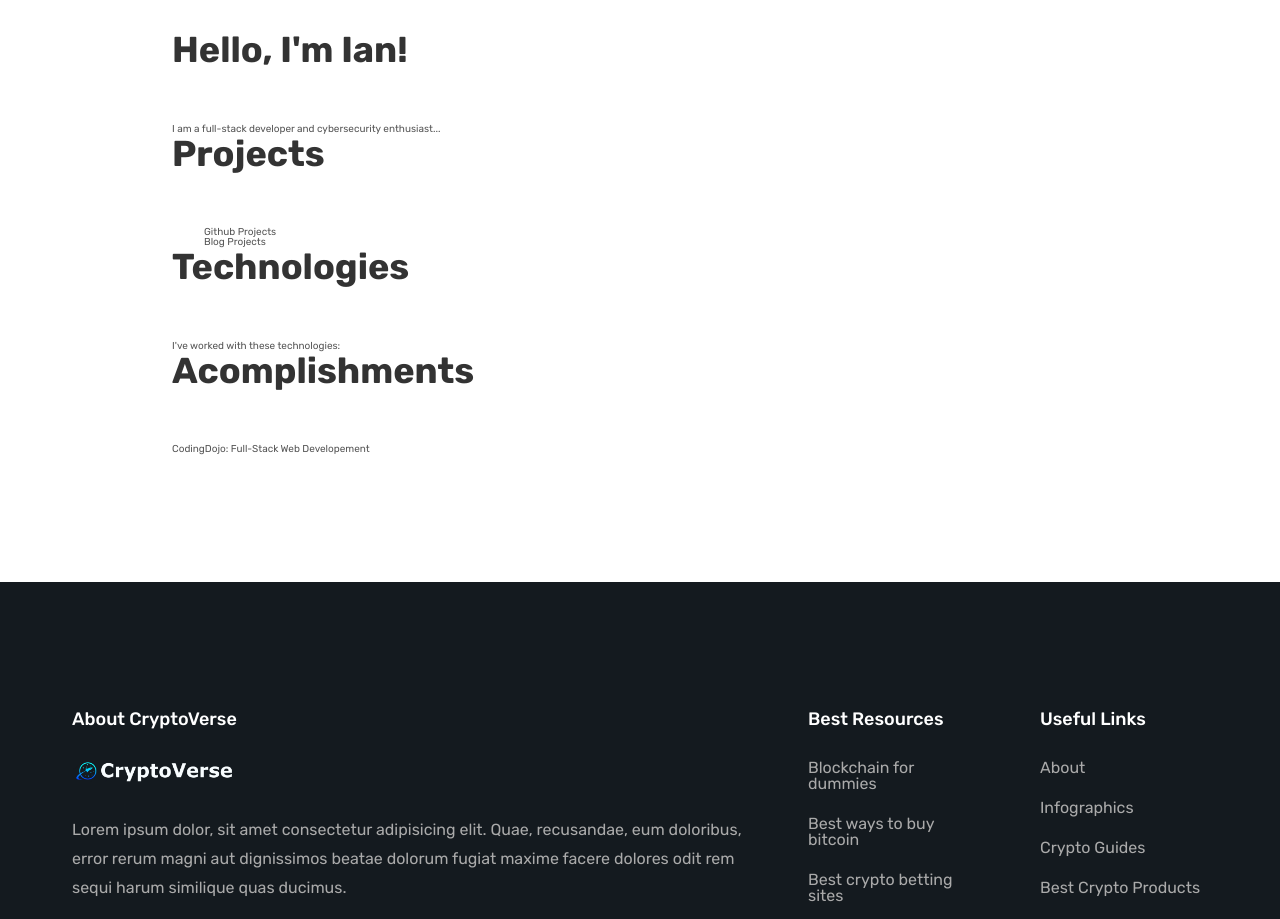
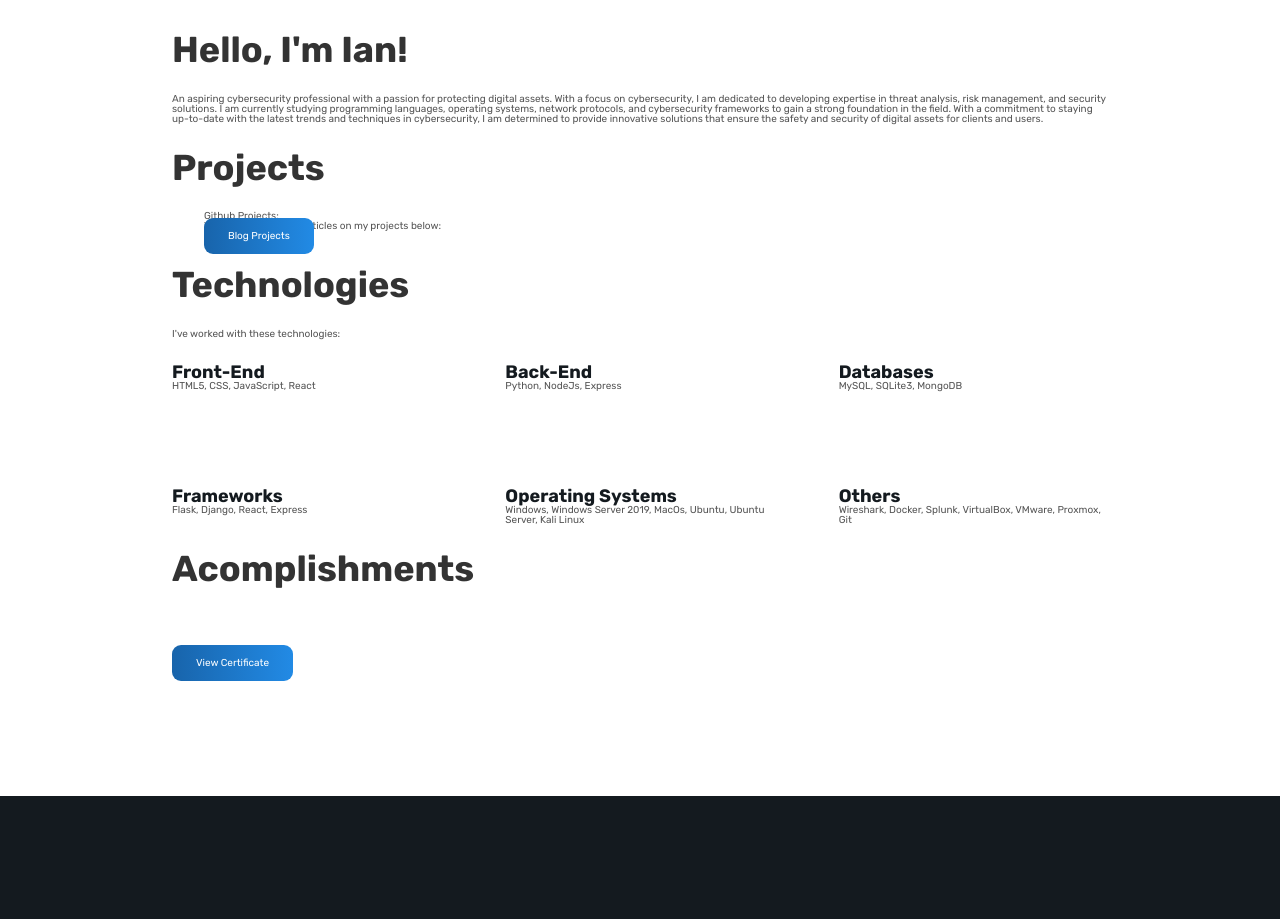
Before and after one commit to ianmaloney14/blogs, a Django app: page / in a window 1280 px wide. Shown: the part 66-985 px from the top of the page. Run offline with Django 4.2, Linux system fonts and the light colour scheme.

Commit message:
style portfolio page

```diff
--- a/cyber_sec/cyber_blog/blog_app/templates/portfolio.html
+++ b/cyber_sec/cyber_blog/blog_app/templates/portfolio.html
@@ -3,26 +3,68 @@
 {% block content %}
 <section class="section-post">
     <div class="container--2">
-        <h2 class="heading-secondary font--grey heading-latest-posts">
+        <h2 class="heading-secondary font--grey heading-latest-posts margin-bottom-sm">
             Hello, I'm Ian!
         </h2>
-        <p>
-            I am a full-stack developer and cybersecurity enthusiast...
+        <p class="article-paragraphs">
+            An aspiring cybersecurity professional with a passion for protecting digital assets. With a focus on cybersecurity,
+            I am dedicated to developing expertise in threat analysis, risk management, and security solutions.
+            I am currently studying programming languages, operating systems, network protocols, and cybersecurity frameworks to gain a strong foundation in the field.
+            With a commitment to staying up-to-date with the latest trends and techniques in cybersecurity, I am determined to provide innovative solutions that ensure the safety and security of digital assets for clients and users.
         </p>
 
-        <h2 class="heading-secondary font--grey">Projects</h2>
+        <h2 class="heading-secondary font--grey margin-bottom-sm margin-top-sm">Projects</h2>
             <div class="container--3">
-                <p>Github Projects</p>
-                <p>Blog Projects</p>
+                <div>
+                    <p class="article-paragraphs">Github Projects:</p>
+                </div>
+                <div>
+                    <p class="article-paragraphs">You can find detailed articles on my projects below:</p>
+                    <a href="{% url 'home' %}" class="button article-paragraphs">Blog Projects</a>
+                </div>
             </div>
 
 
-        <h2 class="heading-secondary font--grey">Technologies</h2>
-        <p>I've worked with these technologies:</p>
+        <h2 class="heading-secondary font--grey margin-bottom-sm margin-top-sm">Technologies</h2>
+            <p class="article-paragraphs margin-bottom-sm">I've worked with these technologies:</p>
+            <div class="grid grid--3-cols">
+                <div>
+                    <h4 class="heading-h4">Front-End</h4>
+                    <p class="article-paragraphs">HTML5, CSS, JavaScript, React</p>
+                </div>
 
+                <div>
+                    <h4 class="heading-h4">Back-End</h4>
+                    <p class="article-paragraphs">Python, NodeJs, Express</p>
+                </div>
 
-        <h2 class="heading-secondary font--grey"> Acomplishments</h2>
-        <p>CodingDojo: Full-Stack Web Developement</p>
+                <div>
+                    <h4 class="heading-h4">Databases</h4>
+                    <p class="article-paragraphs">MySQL, SQLite3, MongoDB</p>
+                </div>
+
+                <div>
+                    <h4 class="heading-h4">Frameworks</h4>
+                    <p class="article-paragraphs">Flask, Django, React, Express</p>
+                </div>
+
+                <div>
+                    <h4 class="heading-h4">Operating Systems</h4>
+                    <p class="article-paragraphs">Windows, Windows Server 2019, MacOs, Ubuntu, Ubuntu Server, Kali Linux</p>
+                </div>
+
+                <div>
+                    <h4 class="heading-h4">Others</h4>
+                    <p class="article-paragraphs">Wireshark, Docker, Splunk, VirtualBox, VMware, Proxmox, Git</p>
+                </div>
+            </div>
+
+        <h2 class="heading-secondary font--grey margin-bottom-sm margin-top-sm">Acomplishments</h2>
+        <div class="acomplishments">
+            <h1 class="heading-h1 font--white">December 2022</h1>
+            <p class="article-paragraphs font--white">CodingDojo: Full-Stack Web Developement Bootcamp</p>
+            <a class="button article-paragraphs font--white" target="_blank" href="http://drive.google.com/uc?export=view&id=1aHpk_2PQud0YIZ-Epeqi8UHcTkrH1zYn">View Certificate</a>
+        </div>
     </div>
 
 </section>
```
Also changed, not shown: cyber_sec/cyber_blog/blog_app/static/css/style.css (+26 -1 lines), cyber_sec/cyber_blog/blog_app/templates/categories_list.html (+4 -4 lines).
